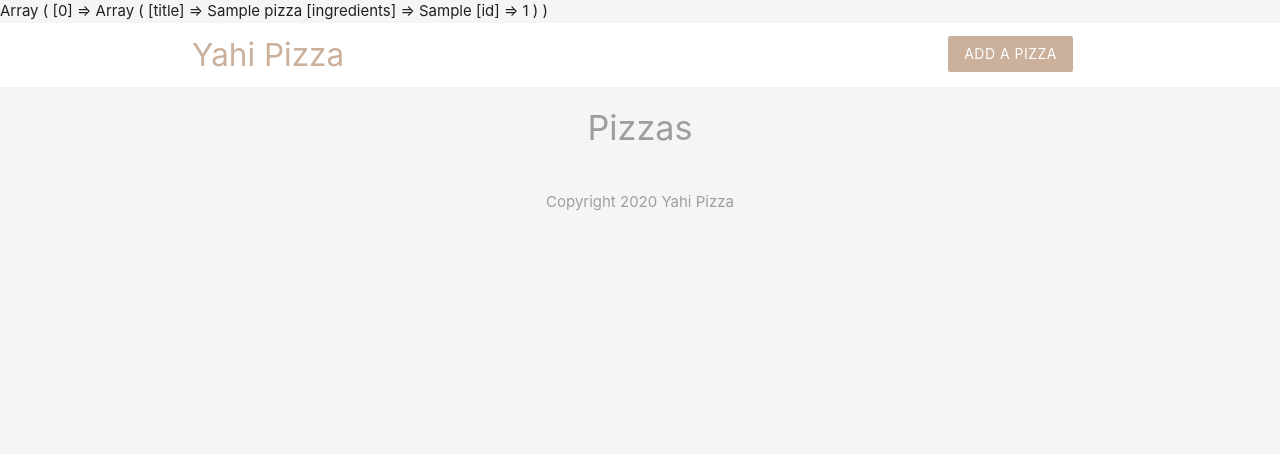
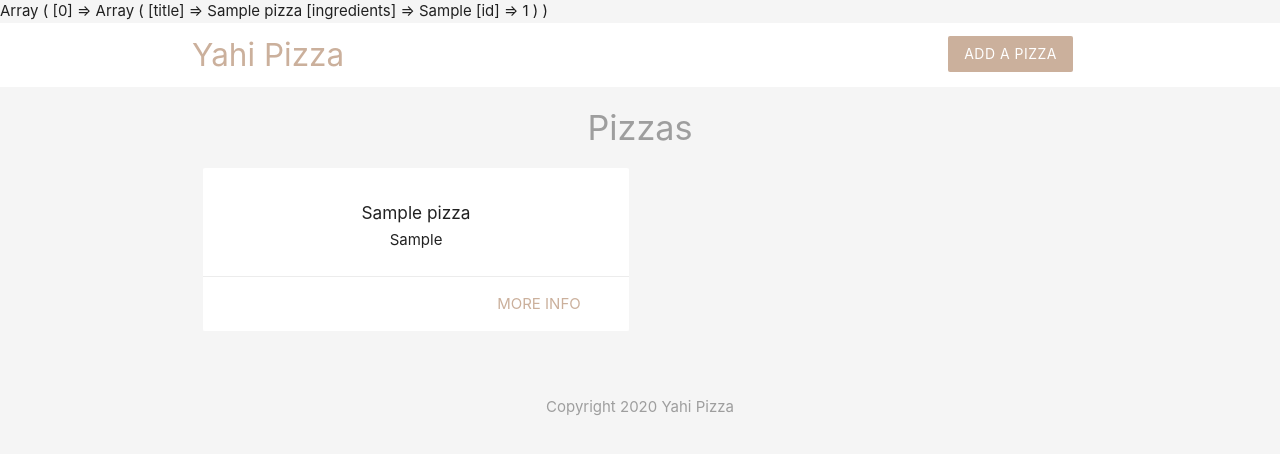
Before and after one commit to Blackscure/yahiPizza, a PHP site: page / in a window 1280 px wide. Shown: the top 454 px of the page. Run offline with PHP 8.4, Linux system fonts and the light colour scheme; tables that the repository leaves empty or names only in its code hold one stand-in row (values such as "Sample post").

Commit message:
data renderd to browser

```diff
--- a/index.php
+++ b/index.php
@@ -1,7 +1,8 @@
 <?php
 
  // connect to the database
-$conn = mysqli_connect('localhost', 'shaun', 'test1234', 'yahi_pizza');
+ $conn = mysqli_connect('localhost', 'wekesa', 'Buyahi.cure7', 'yahi_pizza');
+
  // check connection
  if(!$conn){
      echo 'Connection error: '. mysqli_connect_error();
@@ -34,6 +35,25 @@ print_r($pizzas);
     <?php include('./templates/header.php'); ?>
 
     <h4 class="center grey-text">Pizzas</h4>
+    <div class="container">
+        <div class="row">
+            <?php foreach($pizzas as $pizzas) {?>
+                <div class="col s6 md3">
+                <div class="card z-depth-0">
+                    <div class="card-content center">
+                        <h6><?php echo htmlspecialchars($pizzas['title']); ?></h6>
+                        <div><?php echo htmlspecialchars($pizzas['ingredients']); ?></div>
+                    </div>
+                    <div class="card-action right-align">
+                        <a class="brand-text" href="#">More info</a>
+                    </div>
+                </div>
+
+                </div>
+
+            <?php } ?>
+        </div>
+    </div>
 
 
     <?php include('./templates/footer.php'); ?>
```
Lines whose indentation alone changed are shown as unchanged.
